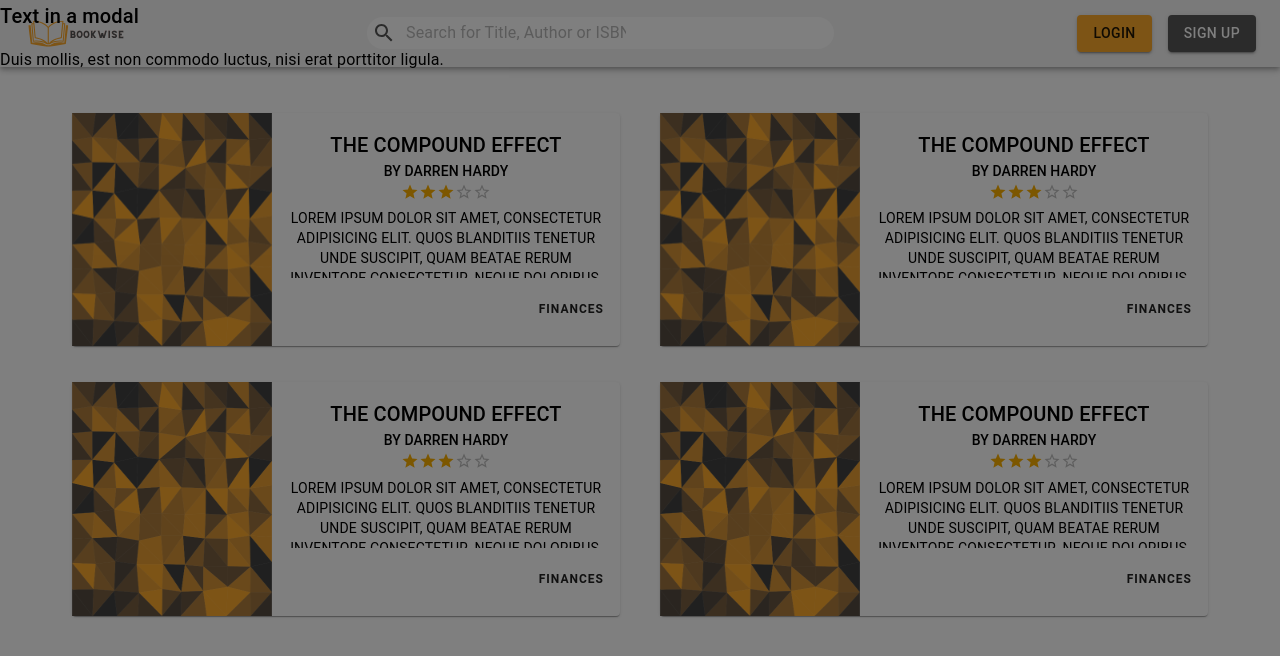
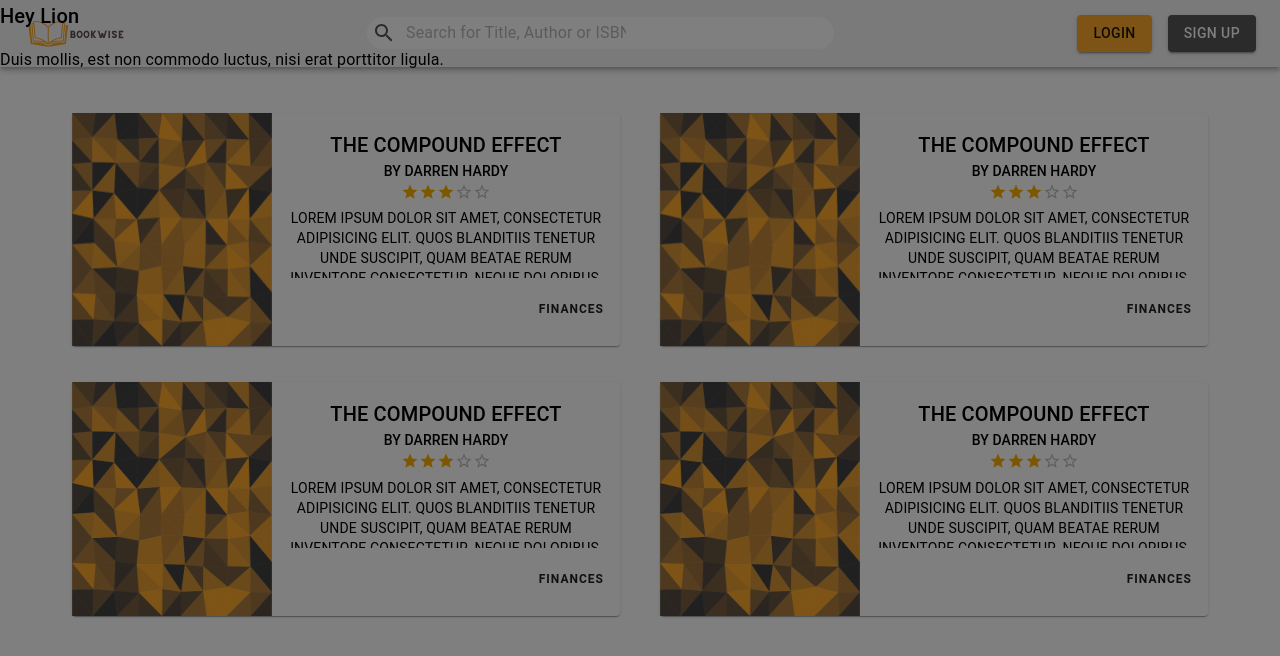
Before and after one commit to carlossilveira00/bookwise-react, a React (Create React App) app: page / in a window 1280 px wide. Both pictures are taken after a click on the button 346 px from the left and 229 px from the top of the page. Shown: the top 656 px of the page. Built offline with nearby package versions, Linux system fonts and the light colour scheme.

Commit message:
Create a Book Modal component and import it into the Book card.

```diff
--- a/src/components/BookCard.jsx
+++ b/src/components/BookCard.jsx
@@ -1,10 +1,16 @@
-import { Box, Button, Paper, Rating, Stack, Typography, Modal } from '@mui/material';
+import { Box, Button, Paper, Rating, Stack, Typography} from '@mui/material';
 import { useState } from 'react';
 import Image from '../backgroundImage.png'
+import BookModal from './BookModal';
 
-const BookCard = () => {
+const BookCard = ({title}) => {
+  // Set State to track if the modal is open or not.
   const [open, setOpen] = useState(false);
+
+  // Function to Open the modal setting the state of open to true.
   const handleOpen = () => setOpen(true);
+
+  // Function to Close the modal setting the state of open to false.
   const handleClose = () => setOpen(false);
 
   return (
@@ -34,21 +40,11 @@
           </Stack>
         </Paper>
       </Button>
-      <Modal
-        open={open}
-        onClose={handleClose}
-        aria-labelledby="modal-modal-title"
-        aria-describedby="modal-modal-description"
-      >
-        <Box>
-              <Typography id="modal-modal-title" variant="h6" component="h2">
-                Text in a modal
-              </Typography>
-              <Typography id="modal-modal-description" sx={{ mt: 2 }}>
-                Duis mollis, est non commodo luctus, nisi erat porttitor ligula.
-              </Typography>
-            </Box>
-      </Modal>
+      <BookModal
+      open={open}
+      handleClose={handleClose}
+      title={title}
+      />
     </>
   )
 }
--- /dev/null
+++ b/src/components/BookModal.jsx
@@ -0,0 +1,23 @@
+import { Box, Typography, Modal } from '@mui/material';
+
+const BookModal = ({open, handleClose, title}) => {
+  return (
+    <Modal
+      open={open}
+      onClose={handleClose}
+      aria-labelledby="modal-modal-title"
+      aria-describedby="modal-modal-description"
+    >
+      <Box>
+            <Typography id="modal-modal-title" variant="h6" component="h2">
+              {title}
+            </Typography>
+            <Typography id="modal-modal-description" sx={{ mt: 2 }}>
+              Duis mollis, est non commodo luctus, nisi erat porttitor ligula.
+            </Typography>
+          </Box>
+    </Modal>
+  )
+};
+
+export default BookModal;
--- a/src/pages/HomePage.jsx
+++ b/src/pages/HomePage.jsx
@@ -8,16 +8,16 @@
     <Container sx={{mt: 5}}>
       <Grid container spacing={3}>
         <Grid item xs={6}>
-          <BookCard></BookCard>
+        <BookCard title={'Hey Lion'}></BookCard>
         </Grid>
         <Grid item xs={6}>
-          <BookCard></BookCard>
+        <BookCard title={'Hey Cat'}></BookCard>
         </Grid>
         <Grid item xs={6}>
-          <BookCard></BookCard>
+          <BookCard title={'Hey John'}></BookCard>
         </Grid>
         <Grid item xs={6}>
-          <BookCard></BookCard>
+          <BookCard title={'Hey Joe'}></BookCard>
         </Grid>
       </Grid>
     </Container>
```
